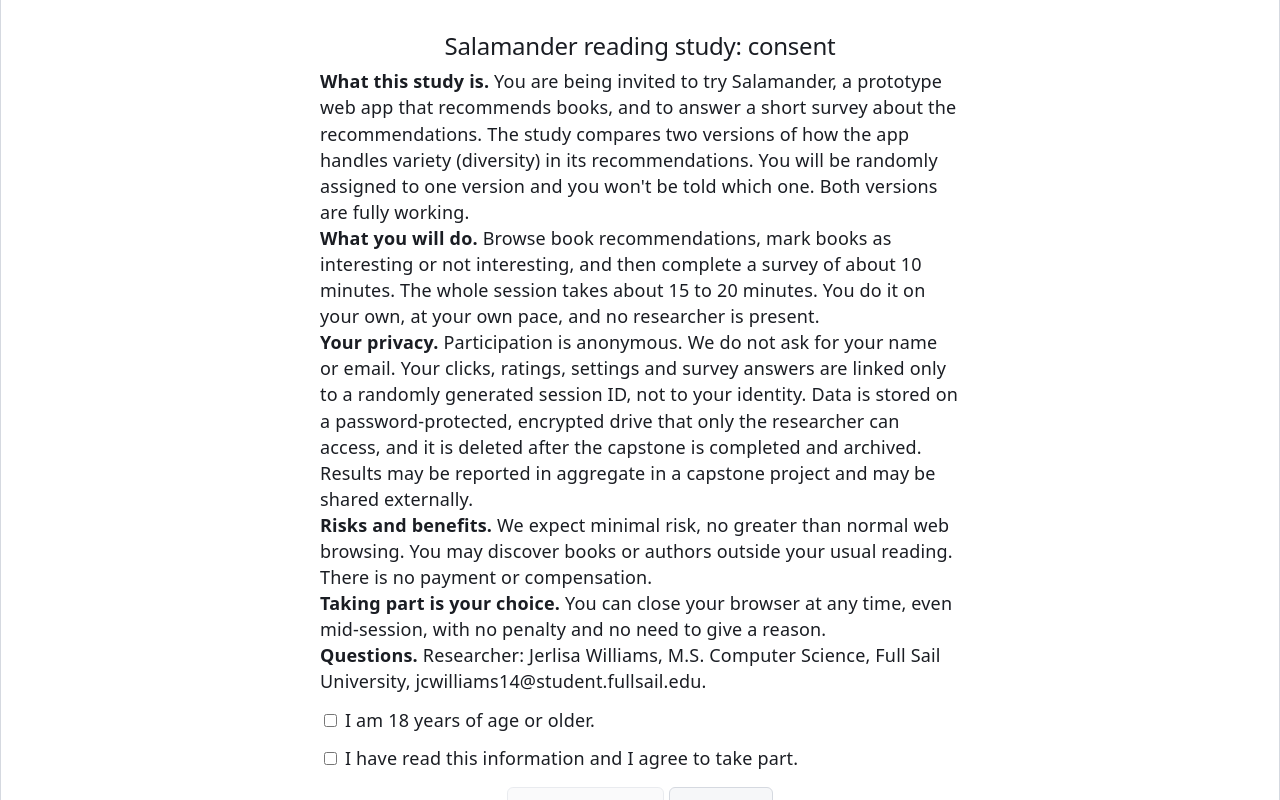
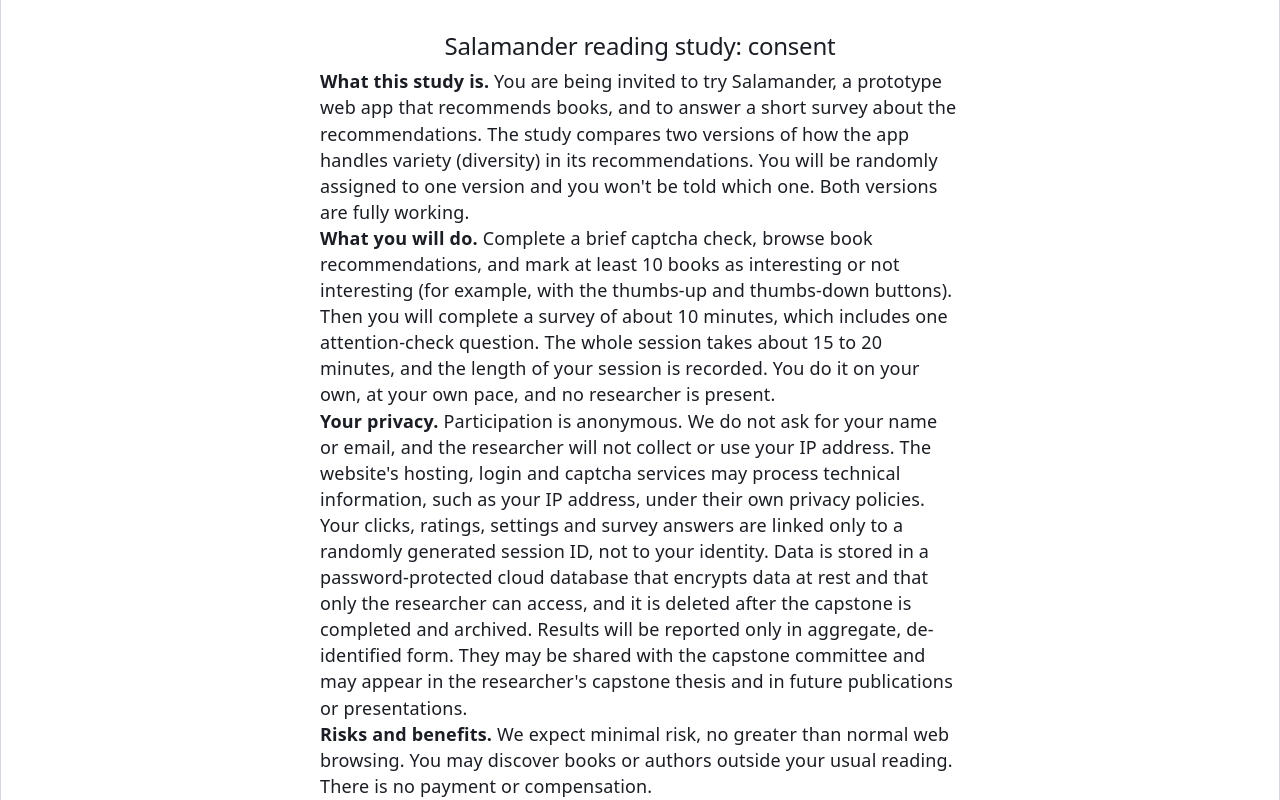
Before and after one commit to jcwilliams2/Salamander_Capstone_Project, a React (Vite) app in the folder salamander/: page / in a window 1280 px wide. Both pictures are taken after a click on the button "Take part in the study". Shown: the top 800 px of the page. Built offline with nearby package versions, Linux system fonts and the light colour scheme; no server answers.

Commit message:
Edit consent form for study

```diff
--- a/salamander/src/components/StudyEntry.jsx
+++ b/salamander/src/components/StudyEntry.jsx
@@ -2,7 +2,7 @@ import { useRef, useState } from 'react'
 import HCaptcha from '@hcaptcha/react-hcaptcha'
 import { supabase } from '../lib/supabaseClient'
 
-const CONSENT_VERSION = '2026-10-v1'
+const CONSENT_VERSION = '2026-11-v2'
 
 function StudyEntry({ onStarted, onLogin }) {
     const [step, setStep] = useState('consent')
@@ -76,15 +76,15 @@ function StudyEntry({ onStarted, onLogin }) {
 
             <p><strong>What this study is.</strong> You are being invited to try Salamander, a prototype web app that recommends books, and to answer a short survey about the recommendations. The study compares two versions of how the app handles variety (diversity) in its recommendations. You will be randomly assigned to one version and you won't be told which one. Both versions are fully working.</p>
 
-            <p><strong>What you will do.</strong> Browse book recommendations, mark books as interesting or not interesting, and then complete a survey of about 10 minutes. The whole session takes about 15 to 20 minutes. You do it on your own, at your own pace, and no researcher is present.</p>
+            <p><strong>What you will do.</strong> Complete a brief captcha check, browse book recommendations, and mark at least 10 books as interesting or not interesting (for example, with the thumbs-up and thumbs-down buttons). Then you will complete a survey of about 10 minutes, which includes one attention-check question. The whole session takes about 15 to 20 minutes, and the length of your session is recorded. You do it on your own, at your own pace, and no researcher is present.</p>
 
-            <p><strong>Your privacy.</strong> Participation is anonymous. We do not ask for your name or email. Your clicks, ratings, settings and survey answers are linked only to a randomly generated session ID, not to your identity. Data is stored on a password-protected, encrypted drive that only the researcher can access, and it is deleted after the capstone is completed and archived. Results may be reported in aggregate in a capstone project and may be shared externally.</p>
+            <p><strong>Your privacy.</strong> Participation is anonymous. We do not ask for your name or email, and the researcher will not collect or use your IP address. The website's hosting, login and captcha services may process technical information, such as your IP address, under their own privacy policies. Your clicks, ratings, settings and survey answers are linked only to a randomly generated session ID, not to your identity. Data is stored in a password-protected cloud database that encrypts data at rest and that only the researcher can access, and it is deleted after the capstone is completed and archived. Results will be reported only in aggregate, de-identified form. They may be shared with the capstone committee and may appear in the researcher's capstone thesis and in future publications or presentations.</p>
 
             <p><strong>Risks and benefits.</strong> We expect minimal risk, no greater than normal web browsing. You may discover books or authors outside your usual reading. There is no payment or compensation.</p>
 
-            <p><strong>Taking part is your choice.</strong> You can close your browser at any time, even mid-session, with no penalty and no need to give a reason.</p>
+            <p><strong>Taking part is your choice.</strong> Taking part is voluntary. Choosing not to take part will not affect your standing, grades, or relationship with Full Sail University. You can close your browser at any time, even mid-session, with no penalty and no need to give a reason. Because your answers are anonymous, once you submit the survey it cannot be identified and removed.</p>
 
-            <p><strong>Questions.</strong> Researcher: Jerlisa Williams, M.S. Computer Science, Full Sail University, jcwilliams14@student.fullsail.edu.</p>
+            <p><strong>Questions.</strong> Researcher: Jerlisa Williams, M.S. Computer Science, Full Sail University, jcwilliams14@student.fullsail.edu. You may print or save this page for your records.</p>
 
             <label style={{ display: 'block', margin: '12px 0' }}>
                 <input type="checkbox" checked={isAdult} onChange={(e) => setIsAdult(e.target.checked)} />{' '}
```
